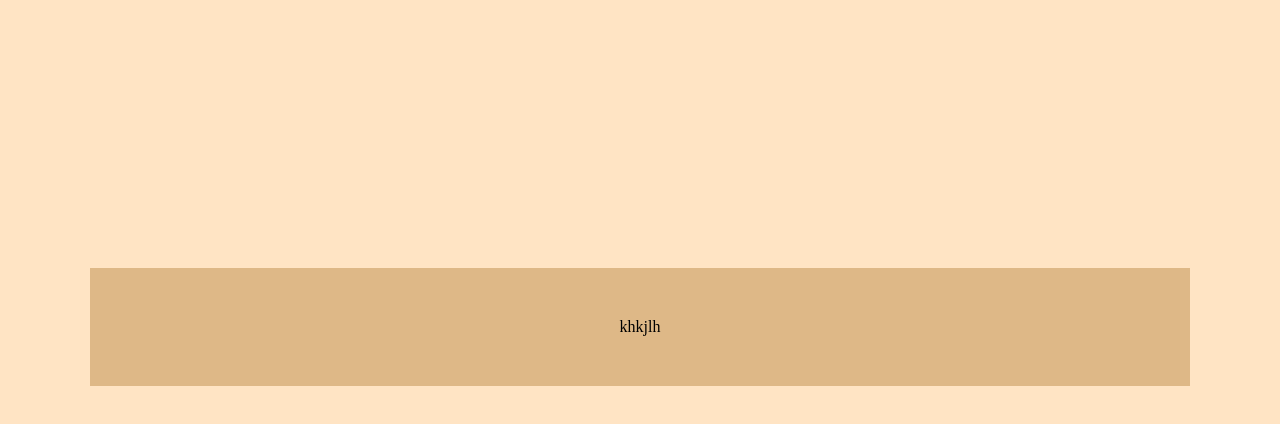
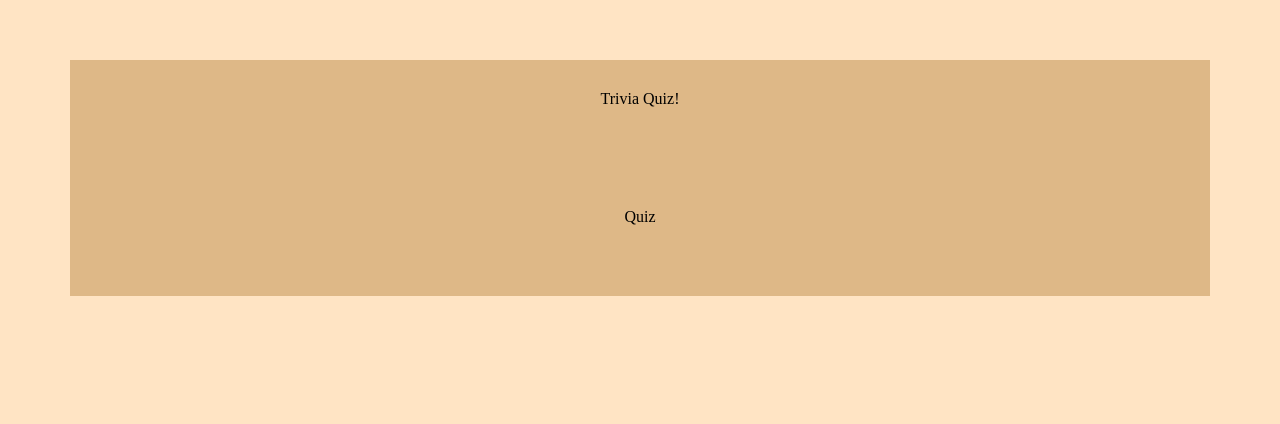
Before and after one commit to Lyyte/Trivia-Game, a plain HTML site: page index.html in a window 1280 px wide. Shown: the part 290-714 px from the top of the page. Drawn offline with Linux system fonts and the light colour scheme.

Commit message:
set up header in center div, set up container div for future questions

```diff
--- a/assets/styles/style.css
+++ b/assets/styles/style.css
@@ -6,14 +6,23 @@ body {
     float: right;
     position: relative;
     right: 50%;
+    text-align: center;
     }
 
 .container {
-    padding: 50px;
-    margin-top: 50%;
     position: relative;
+    padding: 70px;
     left: 50%;
     text-align: center;
     background-color: burlywood;
     width: 1000px;
 }
+
+header {
+    position: relative;
+    margin-top: 30%;
+    text-align: center;
+    left: 50%;
+    background-color: burlywood;
+    padding: 30px;
+}
--- a/index.html
+++ b/index.html
@@ -15,8 +15,9 @@
     <script src="./assets/javascript/game.js"></script>
 
     <div class="center">
+        <header>Trivia Quiz!</header>
         <div class="container">
-                khkjlh
+                Quiz
         </div>
 
     </div>
```
